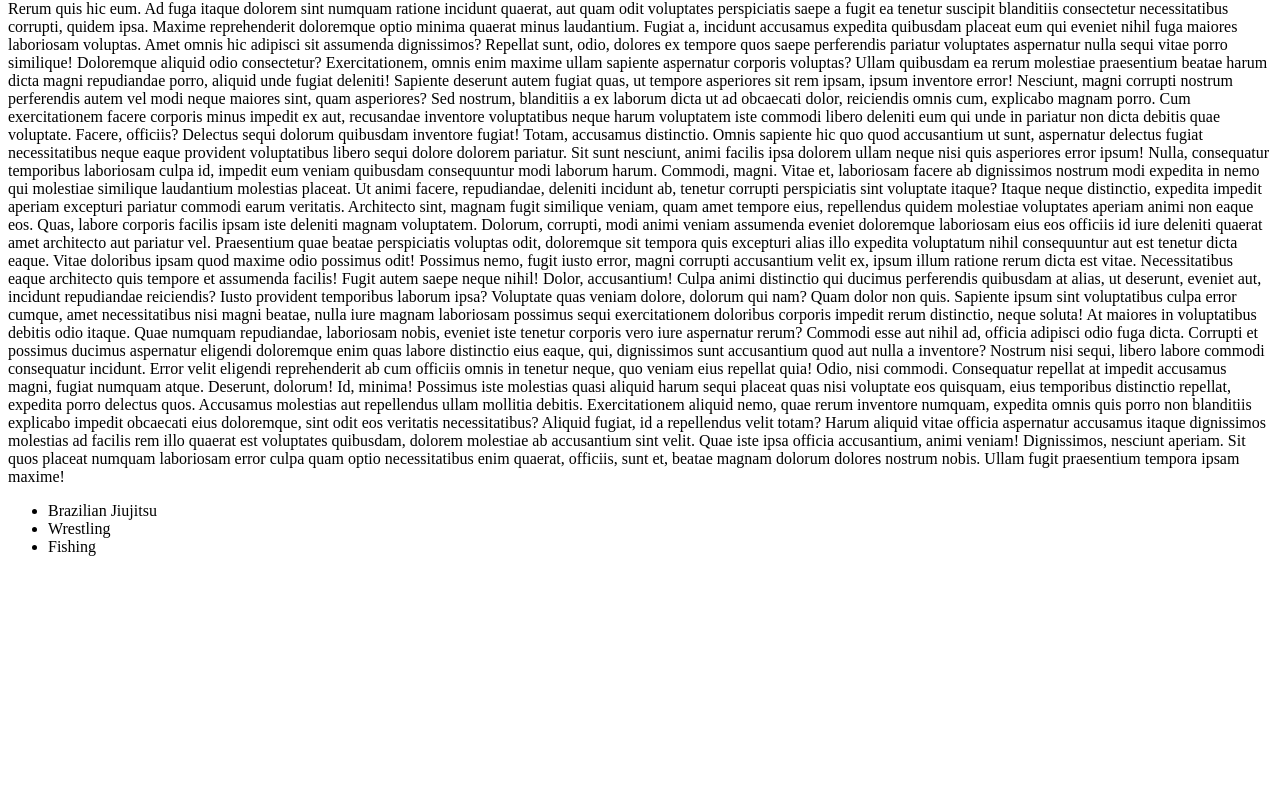
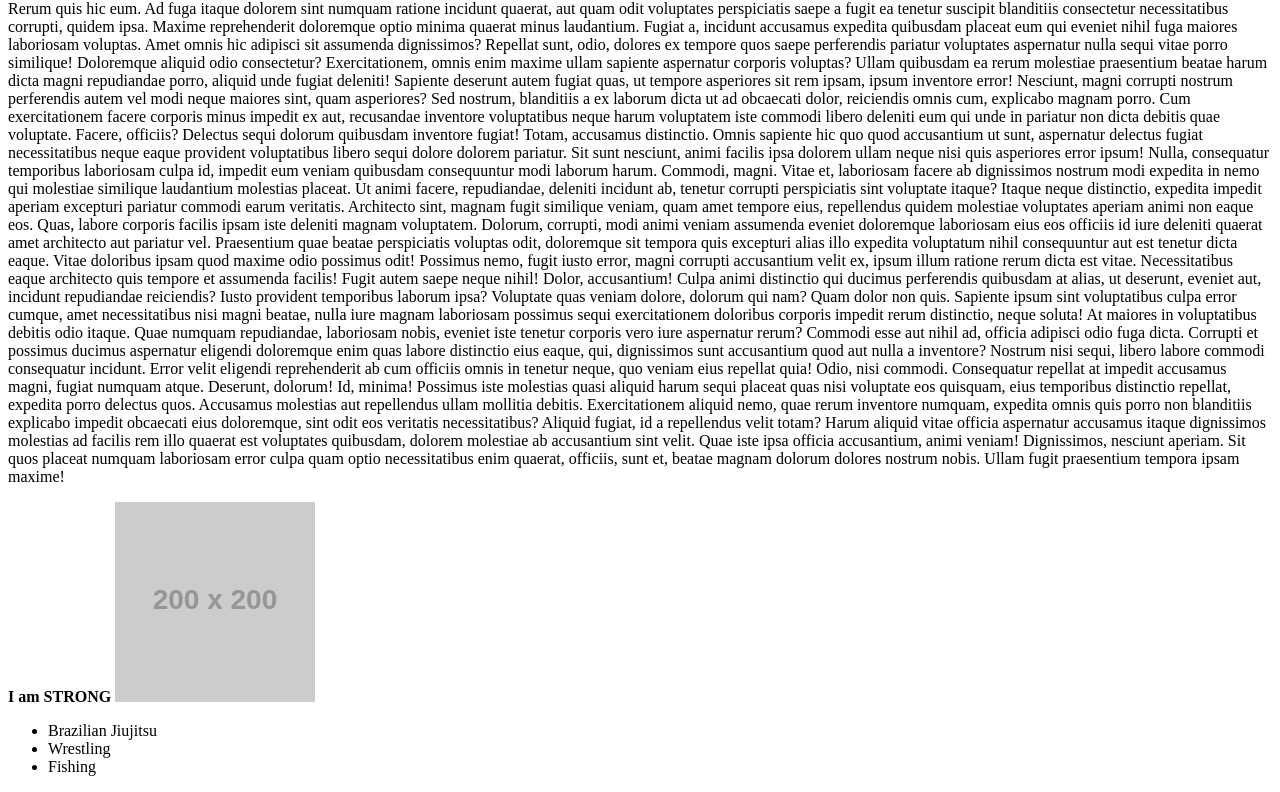
Before and after one commit to atmention/hello_world, a plain HTML site: page index.html in a window 1280 px wide. Shown: the part 900-1692 px from the top of the page. Before the commit the page ends 1472 px from the top, so only its background shows below. Drawn offline with Linux system fonts and the light colour scheme; placeholder pictures from the web are drawn by us.

Commit message:
Added image place holder

```diff
--- a/index.html
+++ b/index.html
@@ -65,6 +65,10 @@
   Exercitationem aliquid nemo, quae rerum inventore numquam, expedita omnis quis porro non blanditiis explicabo impedit obcaecati eius doloremque, sint odit eos veritatis necessitatibus? Aliquid fugiat, id a repellendus velit totam?
   Harum aliquid vitae officia aspernatur accusamus itaque dignissimos molestias ad facilis rem illo quaerat est voluptates quibusdam, dolorem molestiae ab accusantium sint velit. Quae iste ipsa officia accusantium, animi veniam!
   Dignissimos, nesciunt aperiam. Sit quos placeat numquam laboriosam error culpa quam optio necessitatibus enim quaerat, officiis, sunt et, beatae magnam dolorum dolores nostrum nobis. Ullam fugit praesentium tempora ipsam maxime!</p>
+
+  <strong>I am STRONG</strong>
+  <!-- image does not need closing tags-->
+  <img src="https://via.placeholder.com/200" alt="a place holder image for 200 pixel"/>
 </body>
 <ul>
     <li>Brazilian Jiujitsu</li>
```
